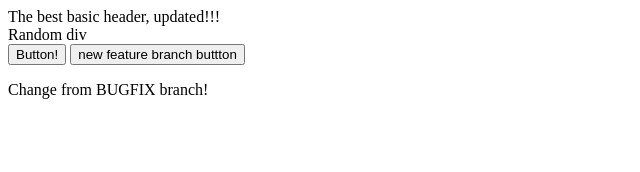
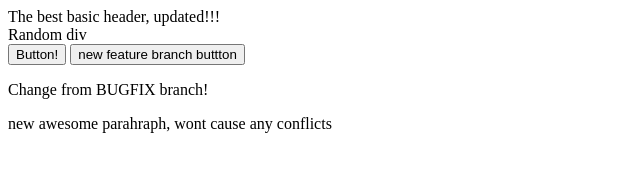
Before and after one commit to cinn4/literate-palm-tree, a plain HTML site: page index.html in a window 1280 px wide. Shown: the whole page, without its empty margins (0-640 px from the left). Drawn offline with Linux system fonts and the light colour scheme.

Commit message:
Add new parahraph

```diff
--- a/index.html
+++ b/index.html
@@ -12,5 +12,6 @@
     <button>Button!</button>
     <button>new feature branch buttton</button>
     <p>Change from BUGFIX branch!</p>
+    <p>new awesome parahraph, wont cause any conflicts</p>
 </body>
 </html>
```
